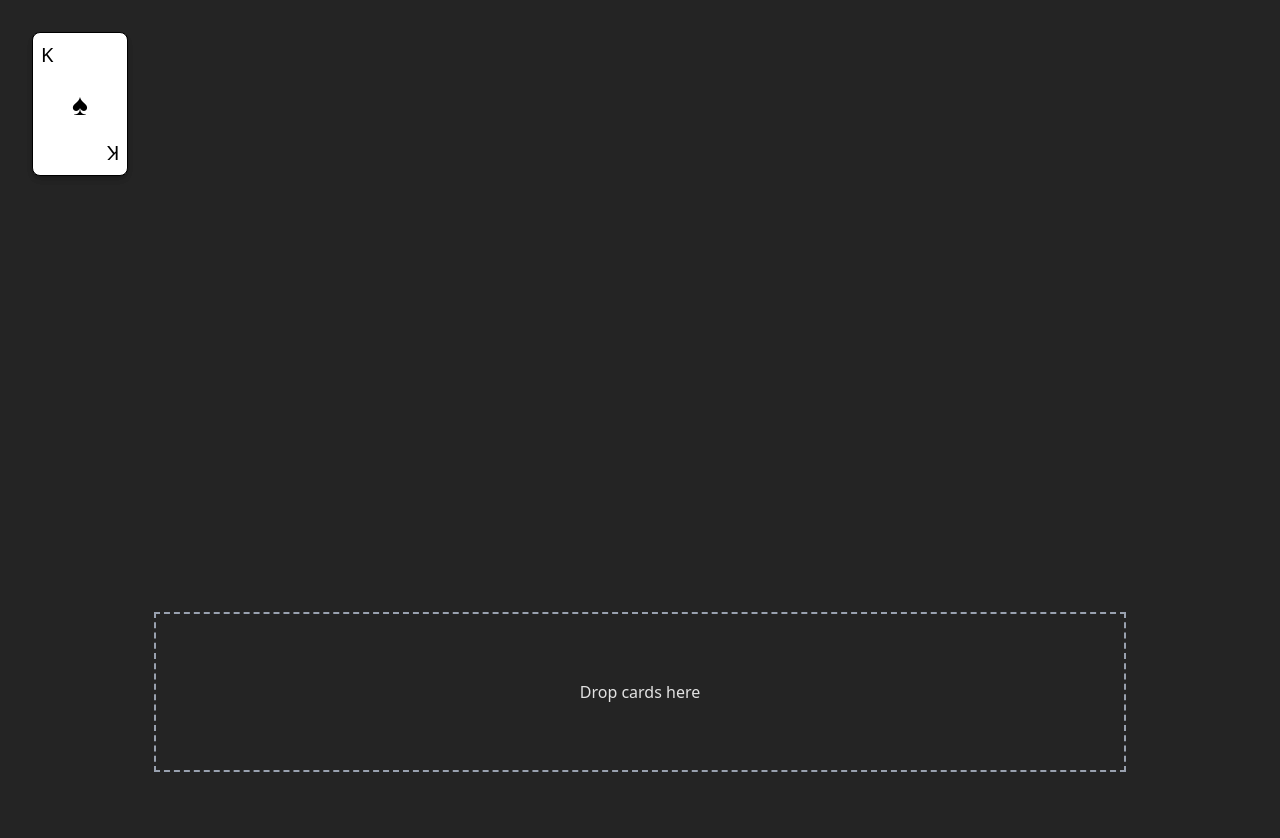
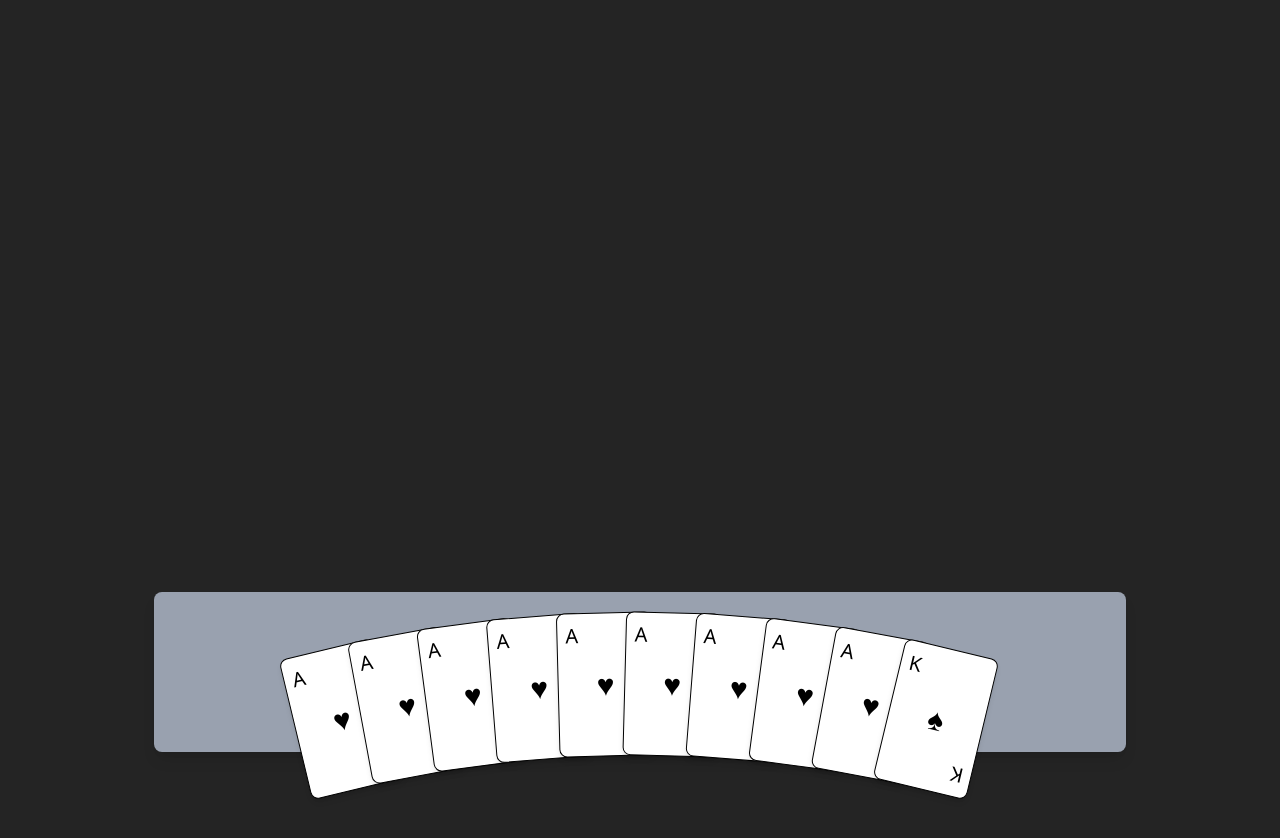
Before and after one commit to auperman-lab/cah-dating, a React (Vite) app: page / in a window 1280 px wide. Shown: the top 838 px of the page. Built offline with nearby package versions, Linux system fonts and the light colour scheme.

Commit message:
drop zone changed to ordered

```diff
--- a/package.json
+++ b/package.json
@@ -11,8 +11,10 @@
   },
   "dependencies": {
     "@dnd-kit/core": "^6.3.1",
+    "@dnd-kit/sortable": "^10.0.0",
     "@tailwindcss/language-server": "^0.14.16",
     "@tailwindcss/vite": "^4.1.5",
+    "dnd-kit": "^0.0.2",
     "react": "^19.0.0",
     "react-dom": "^19.0.0"
   },
--- a/src/App.tsx
+++ b/src/App.tsx
@@ -1,31 +1,67 @@
 import './App.css';
-import {DndContext, pointerWithin} from '@dnd-kit/core';
-import CardContainer from "./components/CardContainer";
+import {
+  DndContext,
+  pointerWithin,
+  DragEndEvent,
+  useSensors,
+  PointerSensor,
+  KeyboardSensor,
+  useSensor
+} from '@dnd-kit/core';
 import CardDropZone from "./components/CardDropZone.tsx";
 import {Suit, Rank} from "./components/Card.tsx"
+import {arrayMove, sortableKeyboardCoordinates} from "@dnd-kit/sortable";
+import {useState} from "react";
 
 interface CardData {
+  id: string
   suit: Suit;
   rank: Rank;
   faceUp?: boolean;
 }
 
 function App() {
-  const cards:CardData[]= ([
-    { suit: "hearts", rank: "A" },
-    { suit: "spades", rank: "K" },
-  ]);
+  const [cards,setCards]= useState<CardData[]>([
+    { suit: "hearts", rank: "A", id: "A-hearts" },
+    { suit: "hearts", rank: "A", id: "A1-hearts" },
+    { suit: "hearts", rank: "A", id: "A2-hearts" },
+    { suit: "hearts", rank: "A", id: "A9-hearts" },
+    { suit: "hearts", rank: "A", id: "A7-hearts" },
+    { suit: "hearts", rank: "A", id: "A5-hearts" },
+    { suit: "hearts", rank: "A", id: "A6-hearts" },
+    { suit: "hearts", rank: "A", id: "A4-hearts" },
+    { suit: "hearts", rank: "A", id: "A3-hearts" },
+    { suit: "spades", rank: "K", id: "K-spades" },]);
+
+  const getCardPos = (id:string) => cards.findIndex((card) => card.id === id);
+
+  const sensors = useSensors(
+    useSensor(PointerSensor),
+    useSensor(KeyboardSensor, {
+      coordinateGetter: sortableKeyboardCoordinates,
+    })
+  );
+
+  const handleDragEnd = (event: DragEndEvent) => {
+    const { active, over } = event;
+
+    if (active.id === over?.id) return;
+
+    setCards((card) => {
+      const originalPos = getCardPos(active.id as string);
+      const newPos = getCardPos(over?.id as string);
+
+      return arrayMove(card, originalPos, newPos);
+    });
+  };
 
 
   return (
     <div className="w-[100%] h-screen relative">
-      <DndContext collisionDetection={pointerWithin}>
+      <DndContext collisionDetection={pointerWithin} onDragEnd={handleDragEnd} sensors={sensors}>
 
-        {cards.map((card:CardData) => (
-          <CardContainer key={`${card.rank}-${card.suit}`} cardProp={card}/>
-        ))}
 
-        <CardDropZone id="zone-1" w={80} h={20} y={70} x={10}/>
+        <CardDropZone id="zone-1" cardContainerProp={cards} w={80} h={20} y={70} x={10}/>
 
       </DndContext>
     </div>
--- a/src/components/CardContainer.tsx
+++ b/src/components/CardContainer.tsx
@@ -1,64 +1,51 @@
-import React, {useState} from "react";
-import {useDndMonitor, useDraggable} from "@dnd-kit/core";
+import React, { useState} from "react";
 import {Rank, Suit} from "./Card.tsx";
 import Card from "./Card.tsx";
+import {useSortable} from "@dnd-kit/sortable";
 
 interface CardContainerProps {
-  x?: number;
-  y?: number;
   cardProp: {
+    id: string;
     suit: Suit;
     rank: Rank;
     faceUp?: boolean;
   };
+  index: number;
+  total: number;
 }
 
-
-const CardContainer: React.FC<CardContainerProps> = ({x = 0, y = 0, cardProp}) => {
-
-  const id = `${cardProp.rank}-${cardProp.suit}`;
-
-  const {attributes, listeners, setNodeRef, transform} = useDraggable({
-    id,
+const CardContainer: React.FC<CardContainerProps> = ({ cardProp, index, total }) => {
+  const { attributes, listeners, setNodeRef, transform } = useSortable({
+    id: cardProp.id,
     data: {
       type: "card",
     },
   });
+
   const [isHovered, setIsHovered] = useState(false);
-  const [position, setPosition] = useState({ x: x, y: y });
+  const scale = isHovered ? 1.1 : 1;
 
+  const dragX = transform?.x ?? 0;
+  const dragY = transform?.y ?? 0;
 
+  const middle = (total - 1) / 2;
+  const angle = (index - middle) * 3; // this is your angular spread
+  const radius = 1200; // larger radius = flatter curve
+  const rad = (angle * Math.PI) / 180;
 
-  useDndMonitor({
-    onDragEnd(event) {
-      const { delta, active, over } = event;
+  const offsetX = radius * Math.sin(rad);
+  const offsetY = radius * (1 - Math.cos(rad));
 
-      if (over && over.data.current?.accepts?.includes(active.data.current?.type)) {
-        console.log(`${active.id} dropped in ${over.id}`);
-
-      } else {
-        console.log("drag event: ", delta, active, over);
-      }
-
-
-      if (event.active.id === id && event.delta) {
-        setPosition((prev) => ({
-          x: prev.x + event.delta.x,
-          y: prev.y + event.delta.y,
-        }));
-      }
-    },
-  });
-
-  const scale = isHovered ? 1.1 : 1;
 
   const style: React.CSSProperties = {
     position: "absolute",
-    transform: `translate(${position.x + (transform?.x || 0)}px, ${position.y + (transform?.y || 0)}px) scale(${scale})`,
-    transition: "transform 0.2s ease",
+    transform: `translate(${dragX+offsetX}px, ${dragY + offsetY}px) rotate(${angle}deg) scale(${scale})`,
+    left: `45%`,
+    transformOrigin: "bottom center",
+    transition: "transform 300ms ease",
     zIndex: isHovered ? 10 : 1,
-    cursor: "grab"
-
+    cursor: "grab",
+    touchAction: "none",
   };
 
   return (
@@ -70,7 +57,7 @@ const CardContainer: React.FC<CardContainerProps> = ({x = 0, y = 0, cardProp}) =
       {...attributes}
       {...listeners}
     >
-      <Card suit={cardProp.suit} rank={cardProp.rank} faceUp={cardProp.faceUp}/>
+      <Card suit={cardProp.suit} rank={cardProp.rank} faceUp={cardProp.faceUp} />
     </div>
   );
 };
--- a/src/components/CardDropZone.tsx
+++ b/src/components/CardDropZone.tsx
@@ -1,43 +1,53 @@
 import React from "react";
-import { useDroppable } from "@dnd-kit/core";
+import {horizontalListSortingStrategy, SortableContext} from "@dnd-kit/sortable";
+import CardContainer from "./CardContainer.tsx";
+import {Rank, Suit} from "./Card.tsx";
 
 interface CardDropZoneProps {
   id: string;
-  children?: React.ReactNode;
-  x?:number;
-  y?:number;
-  w:number;
-  h:number;
+  cardContainerProp: {
+    id: string
+    suit: Suit;
+    rank: Rank;
+    faceUp?: boolean;
+  }[];
+  x?: number;
+  y?: number;
+  w: number;
+  h: number;
 }
 
-const CardDropZone: React.FC<CardDropZoneProps> = ({ id, children, w, h, x, y }) => {
-  const { setNodeRef, isOver } = useDroppable({
-    id,
-    data: {
-      accepts: ["card"],
-    },
-  });
+const CardDropZone: React.FC<CardDropZoneProps> = ({ cardContainerProp, w, h, x = 0, y = 0 }) => {
+
 
 
   return (
     <div
-      ref={setNodeRef}
       style={{
         position: "absolute",
         left: `${x}%`,
         top: `${y}%`,
         width: `${w}%`,
         height: `${h}%`,
+      }}
+      className="bg-gray-400 rounded-lg shadow-lg p-[20px]"
+    >
+      <SortableContext items={cardContainerProp} strategy={horizontalListSortingStrategy}>
+        {cardContainerProp.map((card, index) => {
 
-    }}
-      className={`z-0 bg-blue flex items-center justify-center border-2 transition-all duration-200 mx-auto my-5 p-2 ${
-        isOver ? "border-green-500 bg-green-50" : "border-gray-400 border-dashed"
-      }`}
-    >
-      {children || "Drop cards here"}
+          return (
+            <CardContainer
+              key={card.id}
+              cardProp={card}
+              index={index}
+              total={cardContainerProp.length}
+
+            />
+          );
+        })}
+      </SortableContext>
     </div>
   );
-
 };
 
 export default CardDropZone;
--- a/src/index.css
+++ b/src/index.css
@@ -4,6 +4,8 @@
   font-family: system-ui, Avenir, Helvetica, Arial, sans-serif;
   line-height: 1.5;
   font-weight: 400;
+  position: relative;
+  overflow: hidden;
 
   color-scheme: light dark;
   color: rgba(255, 255, 255, 0.87);
@@ -11,5 +13,5 @@
 }
 body {
   margin: 0;
-
+  overflow: hidden;
 }
```
Also changed, not shown: 1 other file (tests, documents, lock files or other folders).
